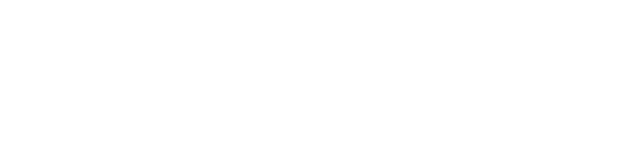
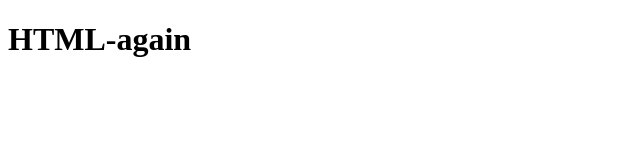
Before and after one commit to qiqa1212/html, a plain HTML site: page index.html in a window 1280 px wide. Shown: the whole page, without its empty margins (0-640 px from the left). Drawn offline with Linux system fonts and the light colour scheme.

Commit message:
создал начальную иерархию

```diff
--- a/index.html
+++ b/index.html
@@ -4,10 +4,13 @@
 <head>
    <meta charset="UTF-8">
    <meta name="viewport" content="width=device-width, initial-scale=1.0">
-   <title>Document</title>
+   <title>HTML-again</title>
 </head>
 
 <body>
+   <div class="">
+      <h1>HTML-again</h1>
+   </div>
 
 </body>
 
```
Also changed, not shown: style/style.css (added).
